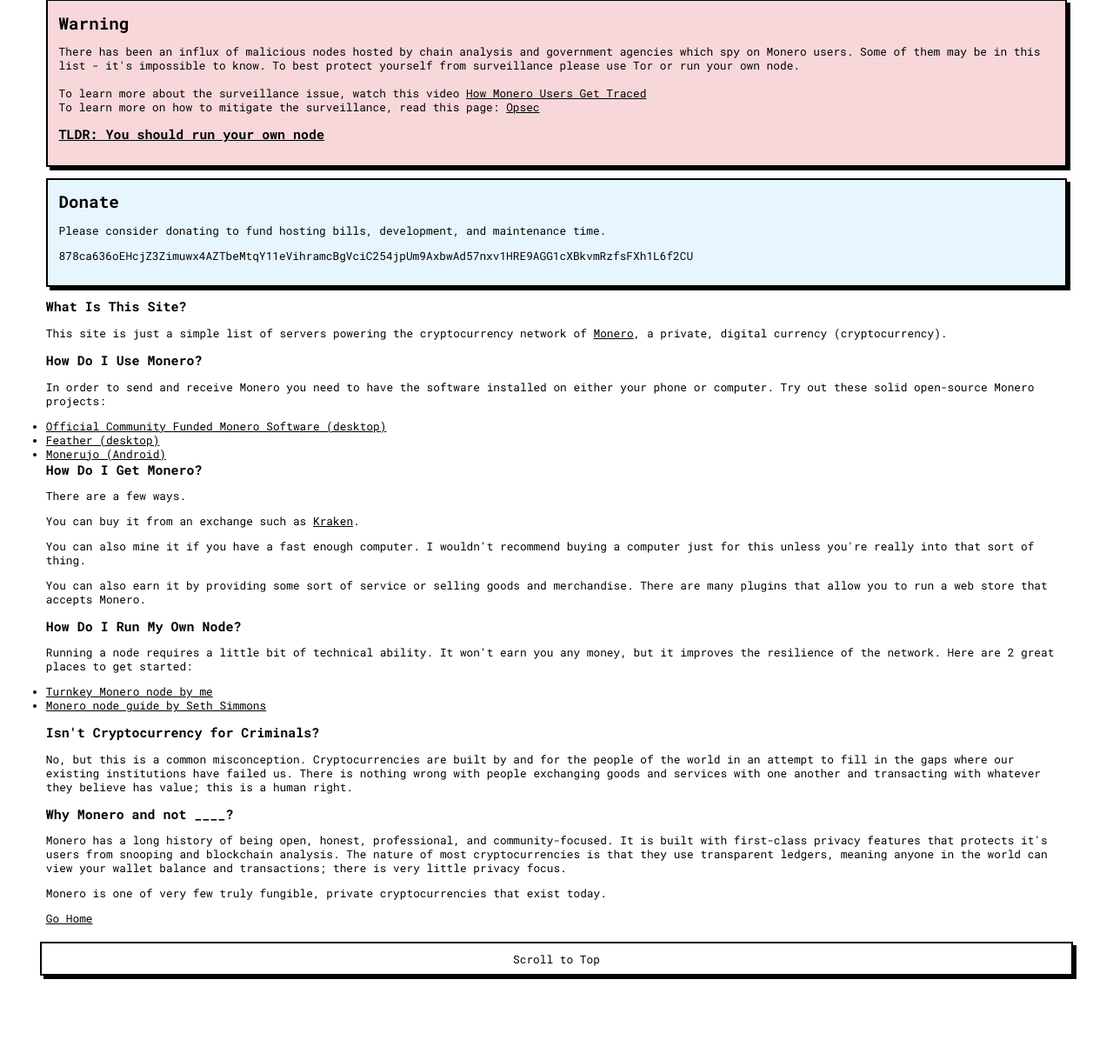
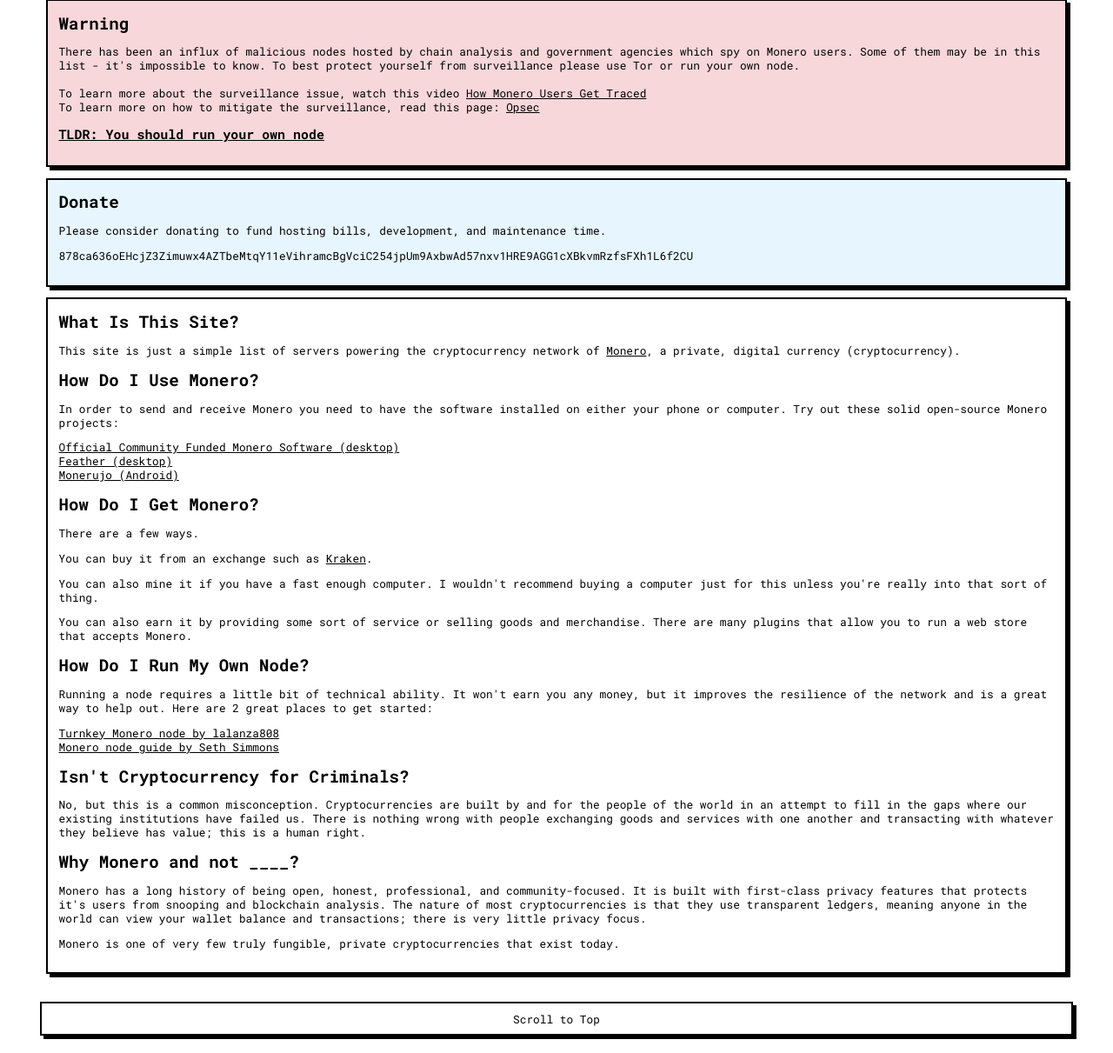
Before and after one commit to lalanza808/monero.fail, a Flask app: page /about in a window 1280 px wide. Shown: the part 66-1277 px from the top of the page at 87% size. Before the commit the page ends 1192 px from the top, so only its background shows below. Run offline with Flask 2, Linux system fonts and the light colour scheme.

Commit message:
more ui cleanup

```diff
--- a/xmrnodes/static/css/main.css
+++ b/xmrnodes/static/css/main.css
@@ -74,6 +74,20 @@ td {
     margin: 0 auto;
 }
 
-#selectedNode {
-    background-color: rgba(0, 9, 187, 0.3);
+th, td {
+  border: 1px solid black; /* Applies a 1px solid black border to table headers and data cells */
+  padding: 6px;
+  text-align: left;
 }
+
+.highlight {
+    padding: 4px;
+}
+
+.h-mag {
+    background-color: rgba(255, 0, 255, .6);
+}
+
+.h-cya {
+    background-color: rgba(0, 255, 255, 0.6);
+}
--- a/xmrnodes/templates/about.html
+++ b/xmrnodes/templates/about.html
@@ -1,30 +1,30 @@
 {% extends 'base.html' %}
 
 {% block content %}
-
-<div id="about" class="container2">
-  <div>
-      <h3>What Is This Site?</h3>
+<div id="about" class="box">
+  <h2>What Is This Site?</h2>
   <p>
     This site is just a simple list of servers powering the cryptocurrency network of <a href="https://web.getmonero.org/get-started/what-is-monero/" target="_blank">Monero</a>, a private, digital currency (cryptocurrency).
   </p>
-
-      <h3>How Do I Use Monero?</h3>
+  <h2>How Do I Use Monero?</h2>
   <p>
     In order to send and receive Monero you need to have the software installed on either your phone or computer.
     Try out these solid open-source Monero projects:
   </p>
-      <ul>
-        <li><a href="https://www.getmonero.org/downloads/" target="_blank">Official Community Funded Monero Software (desktop)</a></li>
-        <li><a href="https://featherwallet.org/" target="_blank">Feather (desktop)</a></li>
-        <li><a href="https://www.monerujo.io/" target="_blank">Monerujo (Android)</a></li>
-      </ul>
-
-      <h3>How Do I Get Monero?</h3>
+  <p>
+    <a href="https://www.getmonero.org/downloads/" target="_blank">Official Community Funded Monero Software (desktop)</a>
+    <br />
+    <a href="https://featherwallet.org/" target="_blank">Feather (desktop)</a>
+    <br />
+    <a href="https://www.monerujo.io/" target="_blank">Monerujo (Android)</a>
+    <br />
+  </p>
+  <h2>How Do I Get Monero?</h2>
   <p>
     There are a few ways.
   </p>
-      <p>You can buy it from an exchange such as <a href="https://kraken.com" target="_blank">Kraken</a>.
+  <p>
+    You can buy it from an exchange such as <a href="https://kraken.com" target="_blank">Kraken</a>.
   </p>
   <p>
     You can also mine it if you have a fast enough computer. I wouldn't recommend buying a computer just for this unless you're really into that sort of thing.
@@ -32,17 +32,17 @@
   <p>
     You can also earn it by providing some sort of service or selling goods and merchandise. There are many plugins that allow you to run a web store that accepts Monero.
   </p>
-
-      <h3>How Do I Run My Own Node?</h3>
+  <h2>How Do I Run My Own Node?</h2>
   <p>
-        Running a node requires a little bit of technical ability. It won't earn you any money, but it improves the resilience of the network. Here are 2 great places to get started:
-        <ul>
-          <li><a href="https://github.com/lalanza808/docker-monero-node" target="_blank">Turnkey Monero node by me</a></li>
-          <li><a href="https://sethforprivacy.com/guides/run-a-monero-node" target="_blank">Monero node guide by Seth Simmons</a></li>
-        </ul>
+    Running a node requires a little bit of technical ability. It won't earn you any money, but it improves the resilience of the network and is a great way to help out. Here are 2 great places to get started:
+    <p>
+      <a href="https://github.com/lalanza808/docker-monero-node" target="_blank">Turnkey Monero node by lalanza808</a>
+      <br />
+      <a href="https://sethforprivacy.com/guides/run-a-monero-node" target="_blank">Monero node guide by Seth Simmons</a>
+      <br />
     </p>
-
-      <h3>Isn't Cryptocurrency for Criminals?</h3>
+  </p>
+  <h2>Isn't Cryptocurrency for Criminals?</h2>
   <p>
     No, but this is a common misconception.
     Cryptocurrencies are built by and for the people of the world in an attempt
@@ -50,8 +50,7 @@
     There is nothing wrong with people exchanging goods and services with one another
     and transacting with whatever they believe has value; this is a human right.
   </p>
-
-      <h3>Why Monero and not ____?</h3>
+  <h2>Why Monero and not ____?</h2>
   <p>
     Monero has a long history of being open, honest, professional, and community-focused.
     It is built with first-class privacy features that protects it's users from snooping and blockchain analysis.
@@ -63,11 +62,5 @@
     Monero is one of very few truly fungible,
     private cryptocurrencies that exist today.
   </p>
-
 </div>
-    <div class="center">
-      <a href="/" class="pure-button">Go Home</a>
-    </div>
-</div>
-
 {% endblock %}
--- a/xmrnodes/templates/map.html
+++ b/xmrnodes/templates/map.html
@@ -20,7 +20,7 @@
   <p>
     The map is currently showing {{ shown_peers }} peers seen in the past 72 hours.
   </p>
-  <p><span id="selectedNode">Click a node below to see connection details.</span></p>
+  <p><span id="selectedNode" class="highlight h-cya">Click a node below to see connection details.</span></p>
 </div>
 <div id="loadingContainer">
     <h1>Loading map... <span id="loadProgress"></span></h1>
```
Also changed, not shown: xmrnodes/templates/index.html (+8 -4 lines), xmrnodes/static/images/open-link.svg (added). Lines whose indentation alone changed are shown as unchanged.
